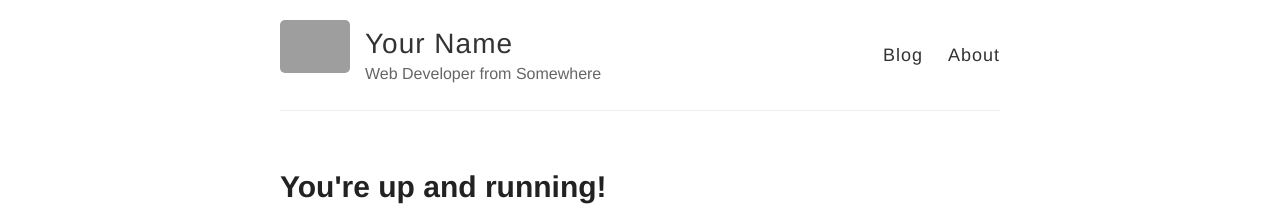
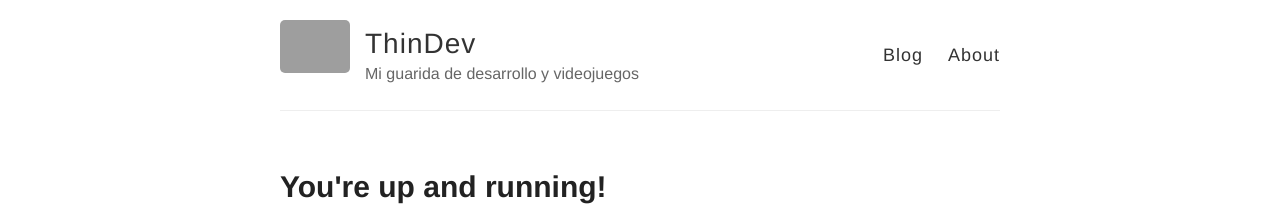
Before and after one commit to JuandeLS3/jotadevs.github.io, a Jekyll site: the page built from _posts/2014-3-3-Hello-World.md, in a window 1280 px wide. Shown: the top 222 px of the page. Built offline with Jekyll 4.4.1, drawn with Linux system fonts in a browser that asks for light colours; grey boxes are pictures that could not be loaded.

Commit message:
Update config.yml

```diff
--- a/_config.yml
+++ b/_config.yml
@@ -3,10 +3,10 @@
 #
 
 # Name of your site (displayed in the header)
-name: Your Name
+name: ThinDev
 
 # Short bio or description (displayed in the header)
-description: Web Developer from Somewhere
+description: Mi guarida de desarrollo y videojuegos
 
 # URL of your avatar or profile pic (you could use your GitHub profile pic)
 avatar: https://raw.githubusercontent.com/barryclark/jekyll-now/master/images/jekyll-logo.png
@@ -26,7 +26,7 @@ footer-links:
   linkedin:
   pinterest:
   rss: # just type anything here for a working RSS icon
-  twitter: jekyllrb
+  twitter: juandels3
   stackoverflow: # your stackoverflow profile, e.g. "users/50476/bart-kiers"
   youtube: # channel/<your_long_string> or user/<user-name>
   googleplus: # anything in your profile username that comes after plus.google.com/
@@ -41,7 +41,7 @@ google_analytics:
 
 # Your website URL (e.g. http://barryclark.github.io or http://www.barryclark.co)
 # Used for Sitemap.xml and your RSS feed
-url:
+url: https://juandels3.github.io/
 
 # If you're hosting your site at a Project repository on GitHub pages
 # (http://yourusername.github.io/repository-name)
```
